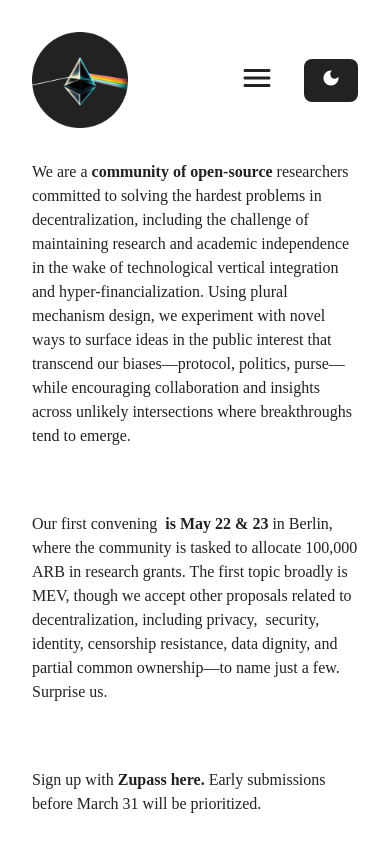
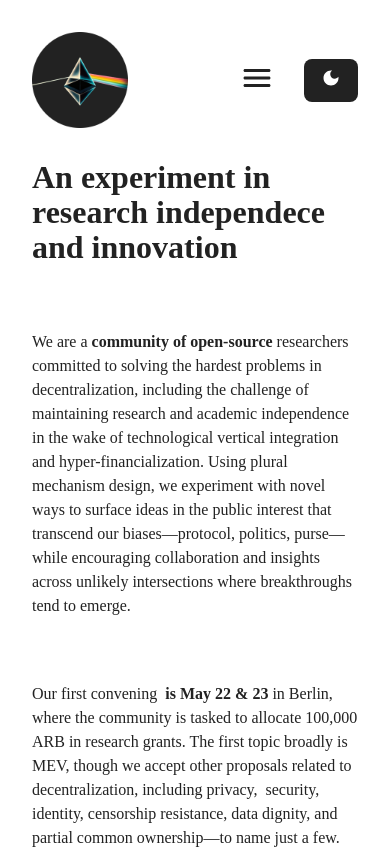
Before and after one commit to BrayanAngaritaR/plural, a React (Vite) app: page / in a window 390 px wide. Shown: the top 849 px of the page. Built offline with nearby package versions, Linux system fonts and the light colour scheme.

Commit message:
style Home

```diff
--- a/src/App.tsx
+++ b/src/App.tsx
@@ -51,7 +51,7 @@ function App() {
 						</Wrapper>
 					} />
 
-					<Route path="/loca" element={
+					<Route path="/comments" element={
 						<Wrapper toggleTheme={toggleTheme} >
 							<Comments />
 						</Wrapper>
--- a/src/components/menu/StyledMenu.tsx
+++ b/src/components/menu/StyledMenu.tsx
@@ -2,6 +2,7 @@ import { useState } from "react";
 import StyledButton from "../StyledButton";
 import styled from "styled-components";
 import Logo from "../../assets/img/logo.png";
+import { useLocation, useNavigate,  } from "react-router-dom";
 
 const StyledContainerMenu = styled.div<{
    $isMobileShow?: boolean;
@@ -73,6 +74,13 @@ const StyledSecondaryText = styled.p`
 const StyledMenu = ({ toggleTheme }: { toggleTheme: () => void }) => {
    const [isOpen, setIsOpen] = useState(false);
 
+   const navigate = useNavigate();
+
+   const { pathname } = useLocation()
+
+   const toComments = () => {
+      navigate(`/comments`)
+   }
    return (
       <StyledContainerMenu $isMobileShow>
          <StyledContainerMenuLeftSide>
@@ -104,6 +112,9 @@ const StyledMenu = ({ toggleTheme }: { toggleTheme: () => void }) => {
                   />
                </svg>
             </StyledButton>
+            {
+               pathname === '/comments' &&
+               <>
                   <StyledButton $underline $isMobileHidden>
                   {" "}
                   Agenda{" "}
@@ -113,6 +124,14 @@ const StyledMenu = ({ toggleTheme }: { toggleTheme: () => void }) => {
                      {" "}
                      Log Out{" "}
                   </StyledButton>
+               </>
+            }
+            {
+               pathname !== '/comments' &&
+                  <StyledButton $primary $isMobileHidden onClick={() => toComments()}>
+                     {`ZUPASS REGISTER`}
+                  </StyledButton>
+            }
             <StyledButton onClick={toggleTheme} $primary>
                <svg
                   width="20"
--- a/src/pages/Home.tsx
+++ b/src/pages/Home.tsx
@@ -10,6 +10,18 @@ const StyledContainer = styled.article`
     @media (max-width: 678px) {
       padding: 0px;
       gap: 64px;
+   }
+`;
+
+const StyledTitle = styled.h1<{}>`
+   margin: 0px;
+   color: ${(props) => props.theme.text};
+   font-size: 32px;
+   font-weight: 600;
+   font-family: Playfair Display;
+   padding: 0px 32px;
+   @media (min-width: 678px) {
+      display: none;
    }
 `;
 
@@ -33,12 +45,15 @@ const StyledStrong = styled.strong<{
       `
          text-decoration: underline;
       `}
-
 `;
 
 const Home = () => {
    return (
       <StyledContainer>
+         <StyledTitle>
+            An experiment in research independece and innovation
+         </StyledTitle>
+
          <StyledP>
             We are a <StyledStrong> community of open-source </StyledStrong> researchers committed to solving
             the hardest problems in decentralization, including the challenge of
```
Also changed, not shown: src/components/wrapper/wrapper.tsx (+4 -3 lines). Lines whose indentation alone changed are shown as unchanged.
